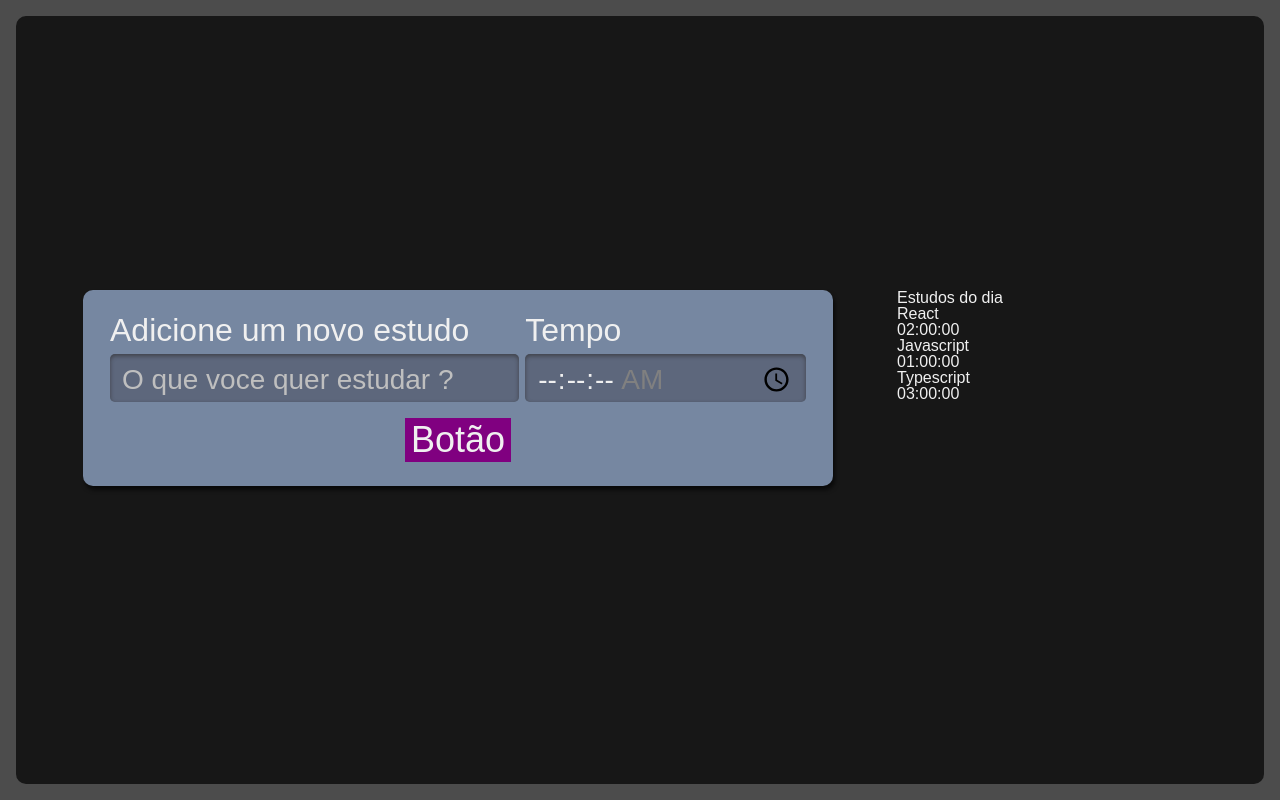
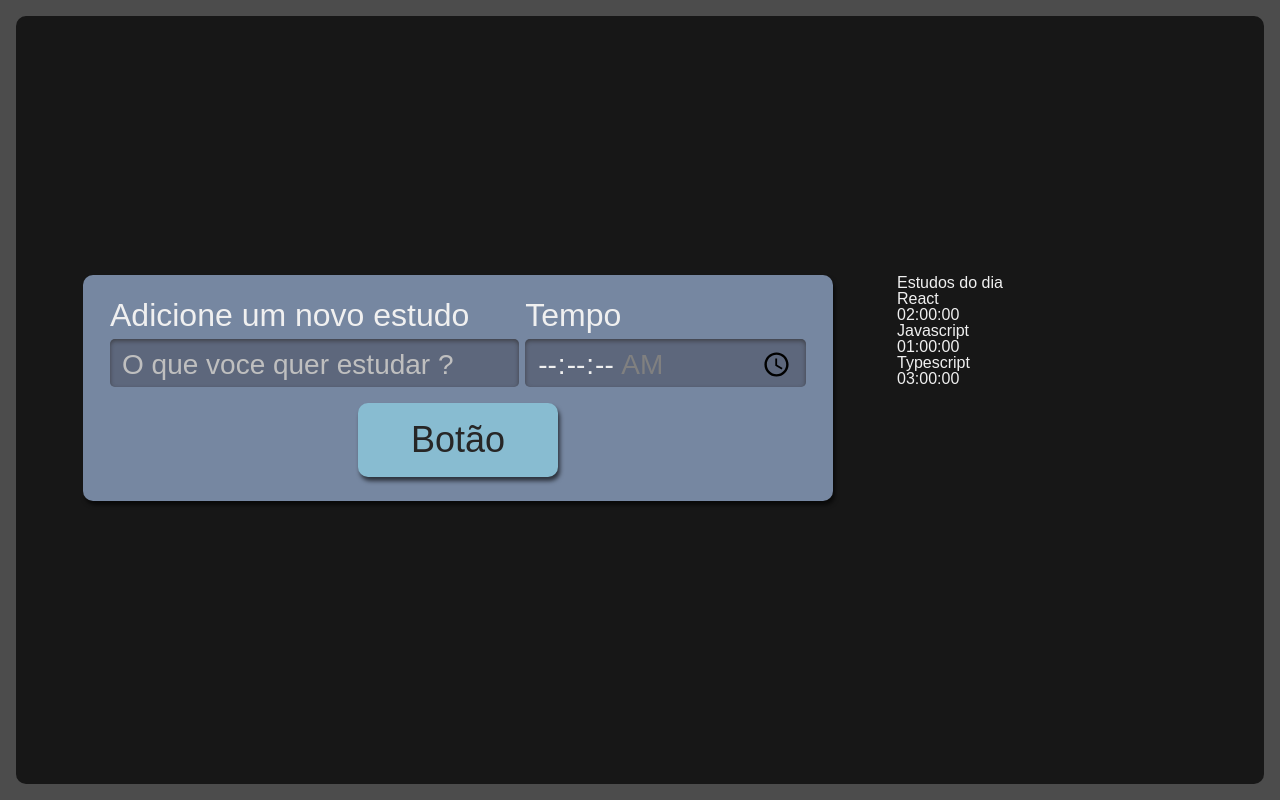
Before and after one commit to Rafaela3613/alura-studies, a React (Create React App) app: page / in a window 1280 px wide. Built offline with nearby package versions, Linux system fonts and the light colour scheme.

Commit message:
Estilizando o botao com Sass

```diff
--- a/src/components/Botao/index.tsx
+++ b/src/components/Botao/index.tsx
@@ -1,14 +1,10 @@
 import React from 'react';
+import './style.scss';
 
 class Botao extends React.Component {
   render() {
-        const estaAtivo = true;
-        const styles = {
-          backgroundColor: estaAtivo ? "purple" : "red"
-        }
-
     return (
-            <button style={styles}>
+      <button className="botao">
         Botão
       </button>
     )
--- /dev/null
+++ b/src/components/Botao/style.scss
@@ -0,0 +1,25 @@
+.botao {
+    align-self: center;
+    background-color: #88bcd1;
+    border-radius: 10px;
+    box-shadow: 2px 4px 4px #0000009F;
+    color: #272626;
+    cursor: pointer;
+    font-size: 1.25rem;
+    padding: 16px;
+    width: 150px;
+
+    &:active {
+      background-color: #7CA6B7;
+      box-shadow: 2px 2px 4px #0000009F inset;
+    }
+  }
+
+  @media screen and (min-width: 1280px) {
+    .botao {
+      grid-column-start: span 2;
+      justify-self: center;
+      width: 200px;
+      font-size: 2.25rem;
+    }
+  }
```
Lines whose indentation alone changed are shown as unchanged.
